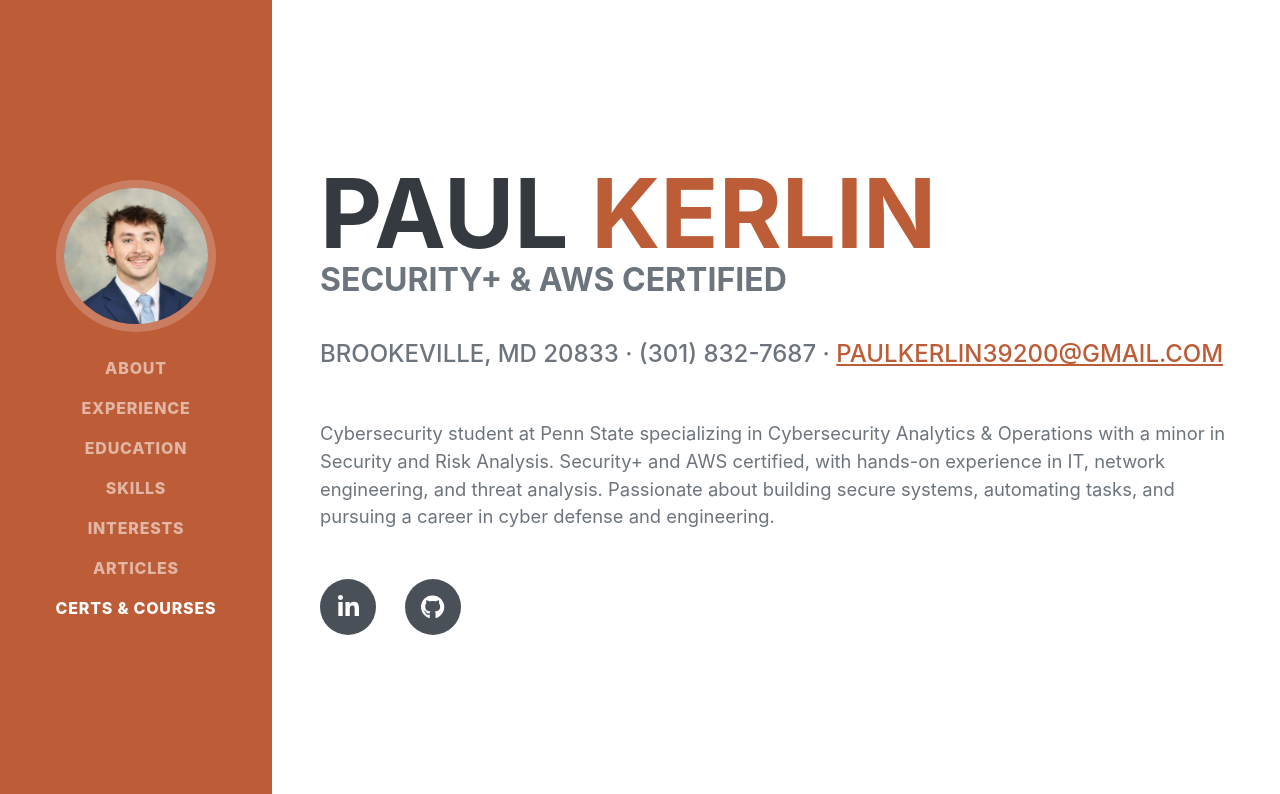
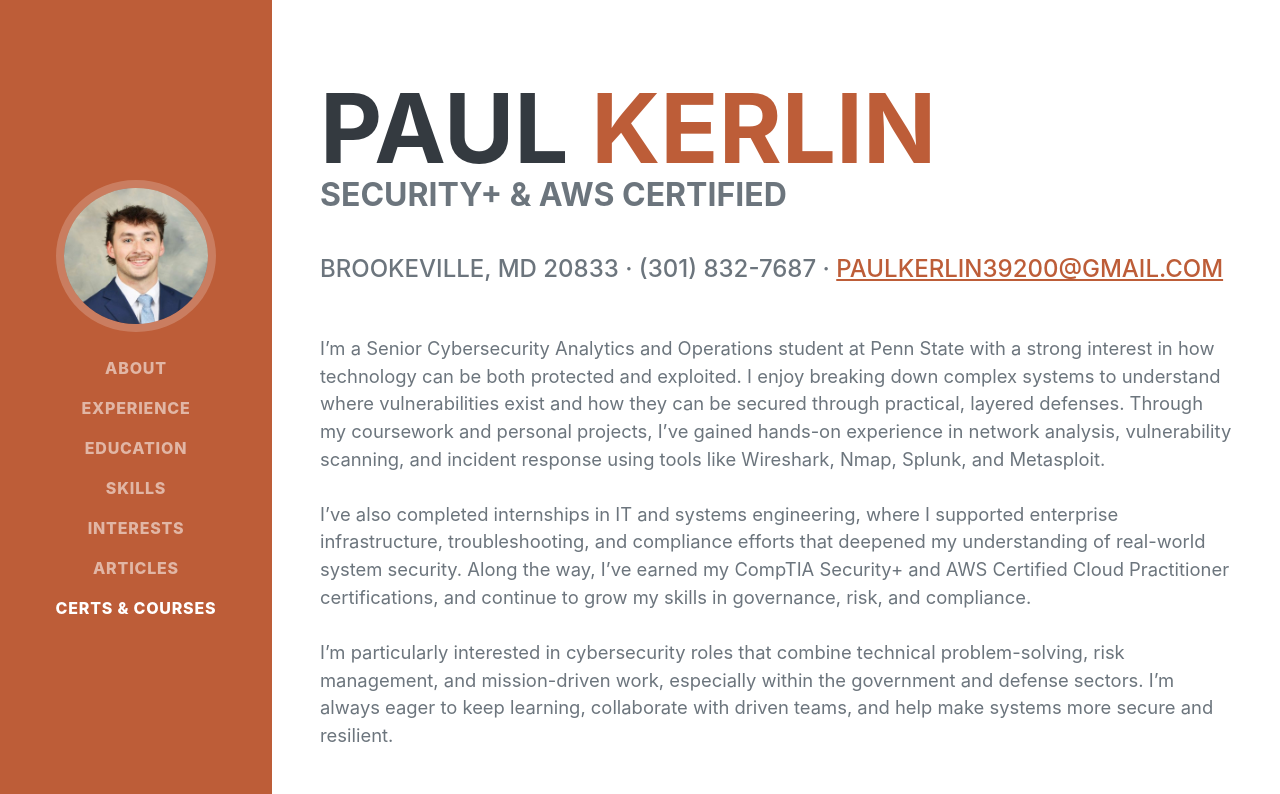
Before and after one commit to paulkerlin13/paulkerlin.github.io, a plain HTML site: page index.html in a window 1280 px wide. Shown: the top 794 px of the page. Drawn offline with nearby package versions, Linux system fonts and the light colour scheme; a web font is replaced by a local one.

Commit message:
Changed about section for English assignment.

```diff
--- a/index.html
+++ b/index.html
@@ -52,7 +52,12 @@
                          Brookeville, MD 20833 · (301) 832-7687 ·
                         <a href="mailto:paulkerlin39200@gmail.com">paulkerlin39200@gmail.com</a>
                     </div>
-                    <p class="lead mb-5">Cybersecurity student at Penn State specializing in Cybersecurity Analytics & Operations with a minor in Security and Risk Analysis. Security+ and AWS certified, with hands-on experience in IT, network engineering, and threat analysis. Passionate about building secure systems, automating tasks, and pursuing a career in cyber defense and engineering.</p>
+                    <p class="lead mb-5">I’m a Senior Cybersecurity Analytics and Operations student at Penn State with a strong interest in how technology can be both protected and exploited. I enjoy breaking down complex systems to understand where vulnerabilities exist and how they can be secured through practical, layered defenses. Through my coursework and personal projects, I’ve gained hands-on experience in network analysis, vulnerability scanning, and incident response using tools like Wireshark, Nmap, Splunk, and Metasploit.
+                        <br><br>
+                        I’ve also completed internships in IT and systems engineering, where I supported enterprise infrastructure, troubleshooting, and compliance efforts that deepened my understanding of real-world system security. Along the way, I’ve earned my CompTIA Security+ and AWS Certified Cloud Practitioner certifications, and continue to grow my skills in governance, risk, and compliance.
+                        <br><br>
+                        I’m particularly interested in cybersecurity roles that combine technical problem-solving, risk management, and mission-driven work, especially within the government and defense sectors. I’m always eager to keep learning, collaborate with driven teams, and help make systems more secure and resilient.
+                    </p>
                     <div class="social-icons">
                         <a class="social-icon" href="https://www.linkedin.com/in/paul-kerlin-62398621b/"><i class="fab fa-linkedin-in"></i></a>
                         <a class="social-icon" href="https://github.com/"><i class="fab fa-github"></i></a>
```
